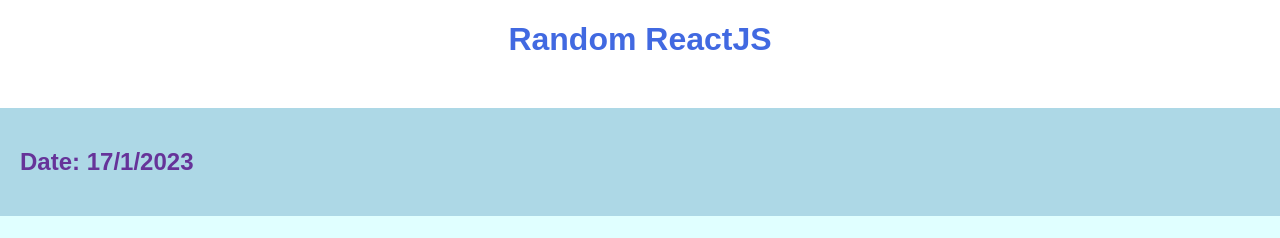
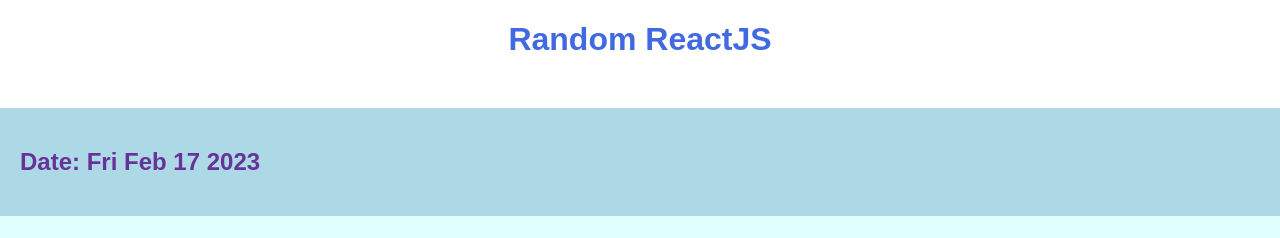
Before and after one commit to parveen232/random-reactjs, a React (Vite) app: page / in a window 1280 px wide. Shown: the top 238 px of the page. Built offline with nearby package versions, Linux system fonts and the light colour scheme.

Commit message:
toDateString()

```diff
--- a/src/Components/CurrentDate.jsx
+++ b/src/Components/CurrentDate.jsx
@@ -1,17 +1,9 @@
-const now = new Date();
-
-function formatDate() {
-  return (
-    <>
-      {now.getDate()}/{now.getMonth()}/{now.getFullYear()}
-    </>
-  );
-}
+const today = new Date();
 
 export default function CurrentDate() {
   return (
     <div className="date-container">
-      <h2>Date: {formatDate()}</h2>
+      <h2>Date: {today.toDateString()}</h2>
     </div>
   )
 }
```
Also changed, not shown: package.json (+5 -7 lines), 1 other file (tests, documents, lock files or other folders).
